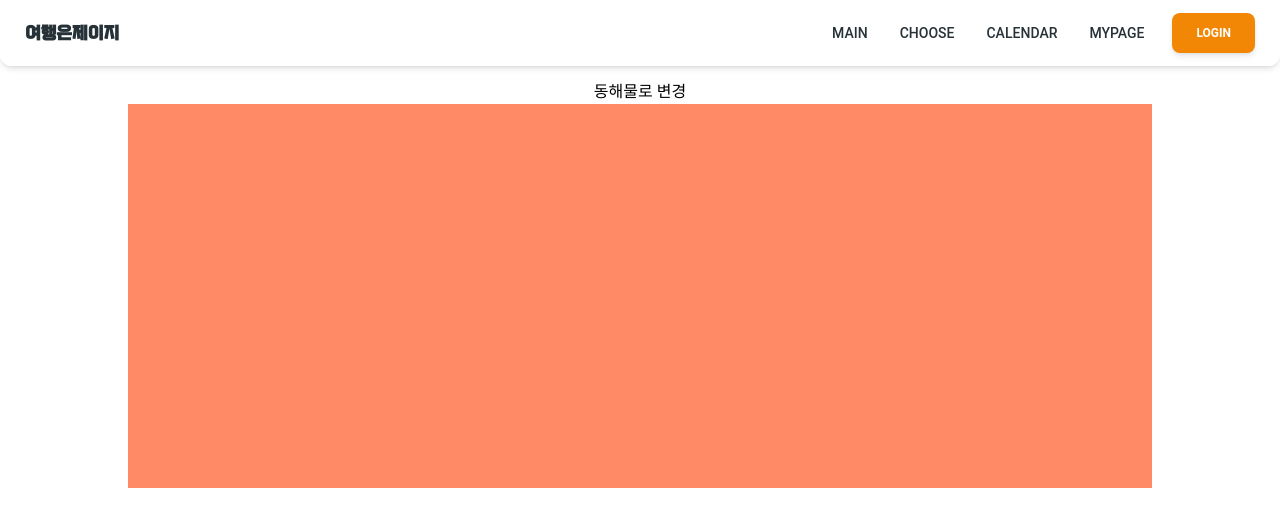
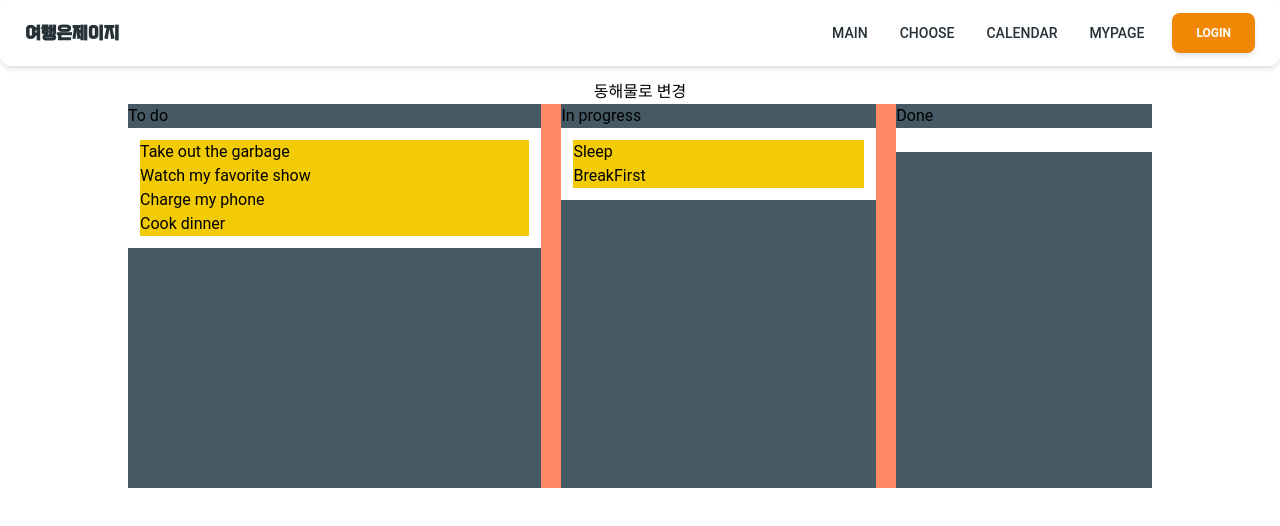
Before and after one commit to LikeFireAndSky/binglebingle, a Next.js app: page /choose/place in a window 1280 px wide. Shown: the top 526 px of the page. Built offline with nearby package versions, Linux system fonts and the light colour scheme; no server answers.

Commit message:
feat : 드래그 드롭 추가

```diff
--- a/app/main/page.tsx
+++ b/app/main/page.tsx
@@ -1,5 +1,4 @@
 import React from 'react';
-import { cookies } from 'next/headers';
 import CarouselButton from '@/components/Carousel/Carousel.button';
 import CarouselWrapper from '@/components/Carousel/Carousel.wrapper';
 import MockData from './main.mockup';
--- /dev/null
+++ b/components/Choose/WorkBench/WorkBench.Column.tsx
@@ -0,0 +1,45 @@
+'use client';
+
+import React from 'react';
+import { DragDropContext, Droppable, Draggable } from '@hello-pangea/dnd';
+import { TaskType, ColumnType } from './WorkBench.type';
+
+type Props = {
+	column: ColumnType;
+	tasks: TaskType[];
+};
+
+const WorkBenchColumn = ({ column, tasks }: Props) => {
+	return (
+		<div className="w-full bg-blue-gray-700">
+			<h1>{column.title}</h1>
+			<Droppable droppableId={column.id}>
+				{(droppableProvided, droppableSnapshot) => (
+					<div
+						ref={droppableProvided.innerRef}
+						{...droppableProvided.droppableProps}
+						className="bg-white p-3"
+					>
+						{tasks.map((task, index) => (
+							<Draggable key={task.id} draggableId={`${task.id}`} index={index}>
+								{(draggableProvided, draggableSnapshot) => (
+									<div
+										ref={draggableProvided.innerRef}
+										{...draggableProvided.draggableProps}
+										{...draggableProvided.dragHandleProps}
+										className="bg-second-color"
+									>
+										{task.content}
+									</div>
+								)}
+							</Draggable>
+						))}
+						{droppableProvided.placeholder}
+					</div>
+				)}
+			</Droppable>
+		</div>
+	);
+};
+
+export default WorkBenchColumn;
--- a/components/Choose/WorkBench/WorkBench.tsx
+++ b/components/Choose/WorkBench/WorkBench.tsx
@@ -3,49 +3,90 @@
 import React from 'react';
 import { DragDropContext, Draggable, Droppable } from '@hello-pangea/dnd';
 import initialData from './WorkBench.data';
-
-type ColumnType = {
-	id: string;
-	title: string;
-	taskIds: string[];
-};
-
-interface Root {
-	'column-1': Column1;
-	'column-2': Column2;
-	'column-3': Column3;
-}
-
-export interface Column1 {
-	id: string;
-	title: string;
-	taskIds: string[];
-}
-
-export interface Column2 {
-	id: string;
-	title: string;
-	taskIds: string[];
-}
-
-export interface Column3 {
-	id: string;
-	title: string;
-	taskIds: any[];
-}
+import { TypeKeyofColumn, TypeKeyofTask } from './WorkBench.type';
+import WorkBenchColumn from './WorkBench.Column';
 
 const WorkBench = () => {
 	const [data, setData] = React.useState(initialData);
 
 	const onDragEnd = (result: any) => {
 		const { destination, source } = result;
+
+		// If user tries to drop in an unknown destination
+		if (!destination) return null;
+
+		// If the user drags and drops back in the same position
+		if (
+			destination.droppableId === source.droppableId &&
+			destination.index === source.index
+		)
+			return null;
+
+		// If the user drops within the same column but in a different position
+		const sourceColumn = data.columns[source.droppableId as TypeKeyofColumn];
+		const destinationColumn =
+			data.columns[destination.droppableId as TypeKeyofColumn];
+
+		if (sourceColumn.id === destinationColumn.id) {
+			const newTaskIds = Array.from(sourceColumn.taskIds);
+			const [removed] = newTaskIds.splice(source.index, 1);
+			newTaskIds.splice(destination.index, 0, removed);
+
+			const newColumn = {
+				...sourceColumn,
+				taskIds: newTaskIds,
+			};
+
+			const newState = {
+				...data,
+				columns: {
+					...data.columns,
+					[newColumn.id]: newColumn,
+				},
+			};
+			setData(newState);
+			return null;
+		}
+
+		const sourceTaskIds = Array.from(sourceColumn.taskIds);
+		const [removed] = sourceTaskIds.splice(source.index, 1);
+		const newSourceColumn = {
+			...sourceColumn,
+			taskIds: sourceTaskIds,
+		};
+
+		const destinationTaskIds = Array.from(destinationColumn.taskIds);
+		destinationTaskIds.splice(destination.index, 0, removed);
+		const newDestinationColumn = {
+			...destinationColumn,
+			taskIds: destinationTaskIds,
+		};
+
+		const newState = {
+			...data,
+			columns: {
+				...data.columns,
+				[newSourceColumn.id]: newSourceColumn,
+				[newDestinationColumn.id]: newDestinationColumn,
+			},
+		};
+		setData(newState);
+
+		// If the user moves from one column to another
 	};
 
 	return (
 		<DragDropContext onDragEnd={onDragEnd}>
-			<div className="w-full bg-deep-orange-300 h-96 flex justify-between">
-				{data.columnOrder.map((columnId: string) => {
-					return null;
+			<div className="w-full bg-deep-orange-300 h-96 grid gird-flow-row md:grid-flow-col gap-5">
+				{data.columnOrder.map((columnId) => {
+					const column = data.columns[columnId as TypeKeyofColumn];
+					const tasks = column.taskIds.map((taskId) => {
+						const task = data.tasks[taskId as TypeKeyofTask];
+						return task;
+					});
+					return (
+						<WorkBenchColumn key={column.id} column={column} tasks={tasks} />
+					);
 				})}
 			</div>
 		</DragDropContext>
--- /dev/null
+++ b/components/Choose/WorkBench/WorkBench.type.ts
@@ -0,0 +1,28 @@
+export type ColumnType = {
+	id: string;
+	title: string;
+	taskIds: string[];
+};
+
+// column-1, column-2, column-3 중 하나만 할당 가능
+export type TypeKeyofColumn = 'column-1' | 'column-2' | 'column-3';
+
+export type TypeKeyofTask =
+	| 'task-1'
+	| 'task-2'
+	| 'task-3'
+	| 'task-4'
+	| 'task-5'
+	| 'task-6';
+
+export type TaskType = {
+	id: number;
+	content: string;
+};
+
+// 제너릭의 KEY를 속성으로, 제너릭의 TYPE을 속성값의 타입을 ㅗ지정하는 새로운 타입을 반환
+export type TypeColumn = Record<TypeKeyofColumn, ColumnType>;
+
+export type TypeKeyofColumnType = keyof ColumnType;
+
+export type TasksType = Record<TypeKeyofTask, TaskType>;
```
